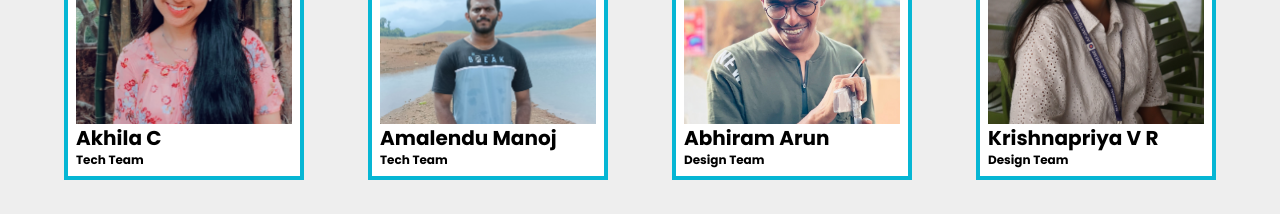
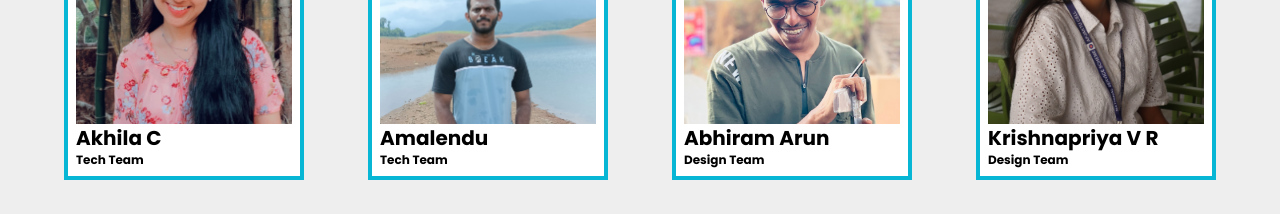
Before and after one commit to agastus047/iei-cse-tkmce, a Next.js app: page /Execom in a window 1280 px wide. Shown: the part 1640-1854 px from the top of the page. Built offline with nearby package versions, Linux system fonts and the light colour scheme.

Commit message:
Update execomlist.js

```diff
--- a/src/data/execomlist.js
+++ b/src/data/execomlist.js
@@ -105,7 +105,7 @@ export const execomlist=[
     },
     {
         id:12,
-        name:'Amalendu Manoj',
+        name:'Amalendu',
         img:'/assets/execommember/AMALENDU MANOJ.jpg',
         position:'Tech Team',
         linkedIn:'https://www.linkedin.com/in/amalendu-manoj-970a13253/',
```
